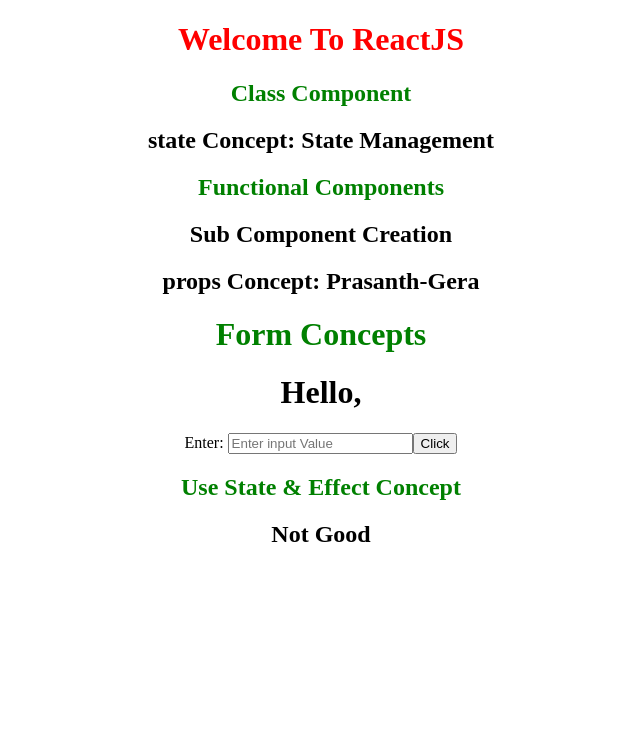
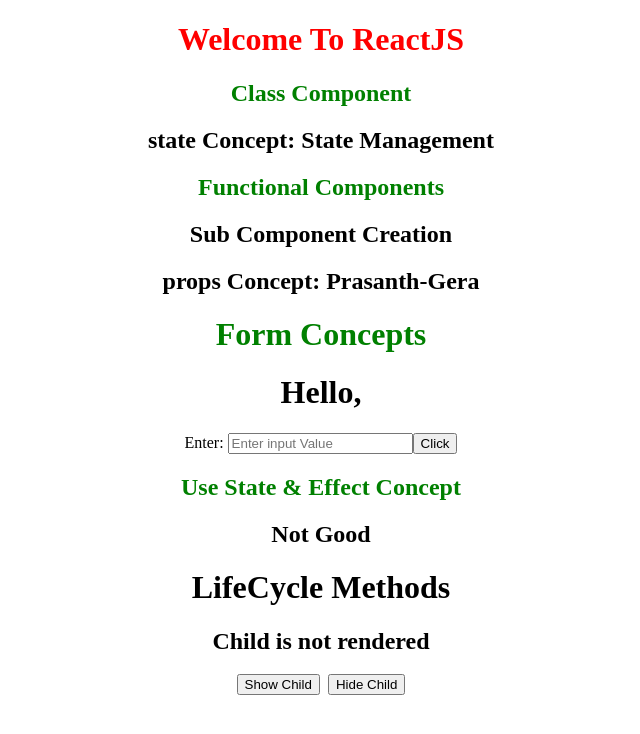
Before and after one commit to prasanthgera/ReactJS-Complete-Basic-in-2-Weeks-, a React (Vite) app in the folder Reactjs Learning/React_Initial_Project/react-learning/: page / in a window 1280 px wide. Shown: the top 734 px of the page, without its empty margins (319-959 px from the left). Built offline with nearby package versions, Linux system fonts and the light colour scheme.

Commit message:
Day2 Learning

```diff
--- a/Reactjs Learning/React_Initial_Project/react-learning/src/App.jsx
+++ b/Reactjs Learning/React_Initial_Project/react-learning/src/App.jsx
@@ -2,6 +2,7 @@
 import Sample from "./Day1/sample"
 import ClassComponent from "./Day1/ClassComponent"
 import Usestateffect from "./Day1/usestateffect"
+import LifeCycleMethods from "./Day2/LifeCycleMethods"
 
 const obj={
   props:'props Concept',
@@ -21,6 +22,7 @@
       <Sample name={obj} />
       <FormInput />
       <Usestateffect />
+      <LifeCycleMethods/>
 
     </div>
     </center>
--- a/Reactjs Learning/React_Initial_Project/react-learning/src/Day1/ClassComponent.jsx
+++ b/Reactjs Learning/React_Initial_Project/react-learning/src/Day1/ClassComponent.jsx
@@ -4,6 +4,7 @@
     state = {
         name: "State Management"
     }
+
     render() {
         return (
             <div>
--- a/Reactjs Learning/React_Initial_Project/react-learning/src/Day1/FormInput.jsx
+++ b/Reactjs Learning/React_Initial_Project/react-learning/src/Day1/FormInput.jsx
@@ -1,7 +1,6 @@
 import { useState } from "react"
 
 const FormInput = () => {
-
     const [userName,setname]=useState('')
     const [newval,setVal]=useState('')
     const chnageValue=(event)=>{
--- /dev/null
+++ b/Reactjs Learning/React_Initial_Project/react-learning/src/Day2/LifeCycleMethods.jsx
@@ -0,0 +1,55 @@
+import React, { Component } from 'react'
+ class LifeCycleMethods extends Component {
+
+  constructor() {
+        super();
+
+    this.state = {
+        bool:false };
+    console.log("Constructor called");
+  }
+   componentDidMount(){
+        console.log('componentDidMount')
+    }
+    componentDidUpdate(){
+        console.log('componentDidUpdate')
+
+    }
+
+
+   handleData=()=>{
+    this.setState({bool:true})
+   }
+   deleteData=()=>{
+    this.setState({bool:false})
+   }
+  render() {
+    return (
+      <div>
+        <h1>LifeCycle Methods</h1>
+        {this.state.bool ? <ChildComponent /> : <h2>Child is not rendered</h2>}
+        <button onClick={this.handleData}>Show Child </button>&nbsp;&nbsp;
+
+        <button onClick={this.deleteData}>Hide Child</button>
+      </div>
+    );
+  }
+
+
+
+
+}
+class ChildComponent extends Component {
+  componentWillUnmount() {
+    console.log("Child component will unmount!");
+  }
+
+  render() {
+    return (
+      <div>
+        <h1>Child Component Render</h1>
+      </div>
+    );
+  }
+}
+export default LifeCycleMethods
```
Also changed, not shown: Reactjs Learning/React_Initial_Project/react-learning/src/Day1/usestateffect.jsx (+7 -7 lines).
